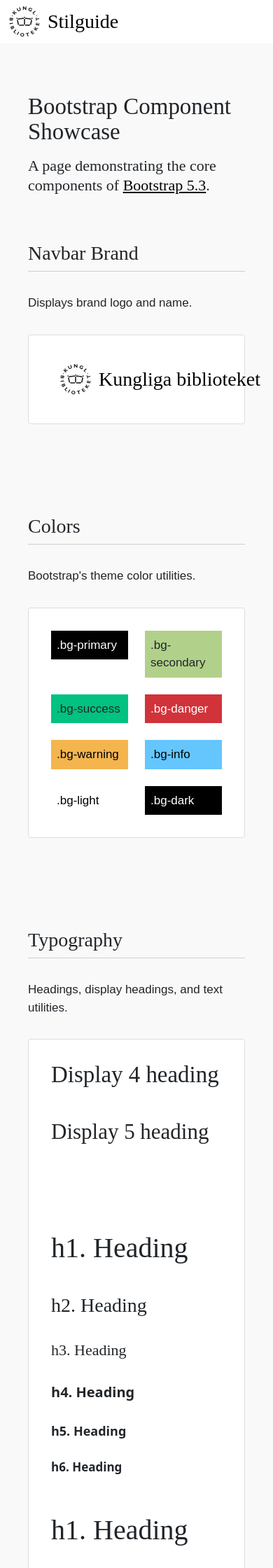
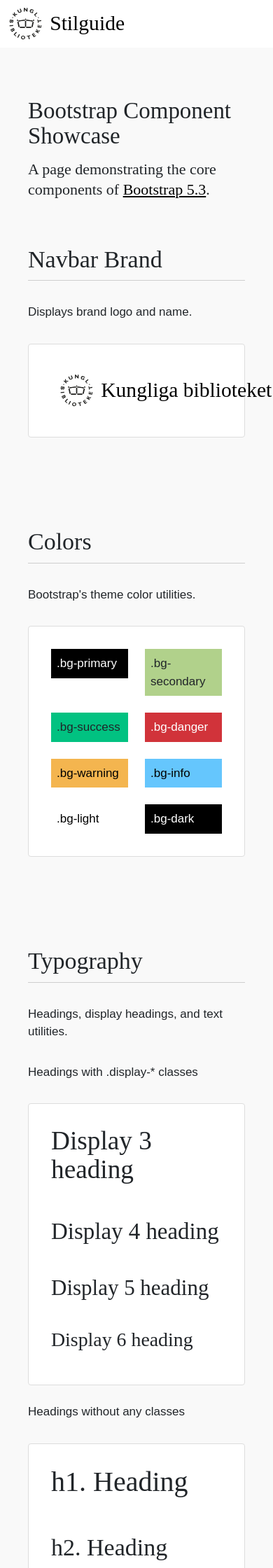
Before and after one commit to Kungbib/styleguide, an MkDocs documentation site: the page built from docs/bootstrap.md, in a window 390 px wide. Shown: the top 2240 px of the page at 70% size. Built offline with MkDocs 1.6.1, drawn with Linux system fonts in a browser that asks for light colours; nearby versions of some CDN libraries; some web fonts are replaced; library files that are not in the unit come from our copies; some of the changed text lies outside the part shown.

Commit message:
Feature/2.1.0 (#6)
* bump version, update bootstrap-styles

* remove bootstrap-icons import, minor css tweaks

* minor content updates

* css map

```diff
--- a/docs/bootstrap.md
+++ b/docs/bootstrap.md
@@ -75,17 +75,26 @@
           <section id="typography" class="component-section">
             <h2 class="component-title">Typography</h2>
             <p class="component-desc">Headings, display headings, and text utilities.</p>
+            <p class="component-desc">Headings with .display-* classes</p>
             <div class="demo-box">
+              <h1 class="display-3">Display 3 heading</h1>
               <h1 class="display-4">Display 4 heading</h1>
               <h1 class="display-5">Display 5 heading</h1>
-              <br><br>
+              <h1 class="display-6">Display 6 heading</h1>
+            </div>
+            <br>
+            <p class="component-desc">Headings without any classes</p>
+            <div class="demo-box">
               <h1>h1. Heading</h1>
               <h2>h2. Heading</h2>
               <h3>h3. Heading</h3>
               <h4>h4. Heading</h4>
               <h5>h5. Heading</h5>
               <h6>h6. Heading</h6>
-              <br><br>
+            </div>
+            <br>
+            <p class="component-desc">Text with .h* classes</p>
+            <div class="demo-box">
               <div class="d-flex flex-column">
                 <span class="h1">h1. Heading</span>
                 <span class="h2">h2. Heading</span>
@@ -94,7 +103,17 @@
                 <span class="h5">h5. Heading</span>
                 <span class="h6">h6. Heading</span>
               </div>
+            </div>
+            <br>
+            <p class="component-desc">Paragraph text, modified with text-sm and text-xs classes</p>
+            <div class="demo-box">
               <p>A regular paragraph with <strong>bold</strong>, <em>italic</em>, and <a href="#">a link</a>.</p>
+              <p class="text-sm">A regular paragraph with text size .text-sm <strong>bold</strong>, <em>italic</em>, and <a href="#">a link</a>.</p>
+              <p class="text-xs">A regular paragraph with text size .text-xs <strong>bold</strong>, <em>italic</em>, and <a href="#">a link</a>.</p>
+            </div>
+            <br>
+            <p class="component-desc">Blockquote</p>
+            <div class="demo-box">
               <blockquote class="blockquote">
                 <p>A well-known quote, contained in a blockquote element.</p>
                 <footer class="blockquote-footer">Someone famous</footer>
@@ -505,10 +524,43 @@
                 <input type="text" class="form-control" placeholder="Username">
               </div>
               <div class="input-group">
-                <button class="btn btn-outline-secondary" type="button">Button</button>
+                <button class="btn btn-secondary" type="button">Button</button>
                 <input type="text" class="form-control" placeholder="Recipient's username">
                 <span class="input-group-text">.00</span>
               </div>
+            </div>
+          </section>
+          <!-- Form control sizing -->
+          <section id="form-sizing" class="component-section">
+            <h2 class="component-title">Form control sizing</h2>
+            <p class="component-desc">
+              Use `*-sm` and `*-lg` modifiers to adjust input and button sizes.
+            </p>
+            <div class="demo-box">
+              <form class="row g-3">
+                <div class="col-auto">
+                  <input type="input" class="form-control form-control-sm" />
+                </div>
+                <div class="col-auto">
+                  <button type="submit" class="btn btn-sm btn-primary mb-3">Search</button>
+                </div>
+              </form>
+              <form class="row g-3">
+                <div class="col-auto">
+                  <input type="input" class="form-control" />
+                </div>
+                <div class="col-auto">
+                  <button type="submit" class="btn btn-primary mb-3">Search</button>
+                </div>
+              </form>
+              <form class="row g-3">
+                <div class="col-auto">
+                  <input type="input" class="form-control form-control-lg" />
+                </div>
+                <div class="col-auto">
+                  <button type="submit" class="btn btn-lg btn-primary mb-3">Search</button>
+                </div>
+              </form>
             </div>
           </section>
           <!-- List Group -->
@@ -546,7 +598,7 @@
                       This is the body of the modal, containing some placeholder text.
                     </div>
                     <div class="modal-footer">
-                      <button type="button" class="btn btn-secondary" data-bs-dismiss="modal">Close</button>
+                      <button type="button" class="btn btn-outline-primary" data-bs-dismiss="modal">Close</button>
                       <button type="button" class="btn btn-primary">Save changes</button>
                     </div>
                   </div>
--- a/package.json
+++ b/package.json
@@ -1,6 +1,6 @@
 {
   "name": "kungbib-styleguide",
-  "version": "2.0.0",
+  "version": "2.1.0",
   "description": "Guidelines for quickly setting up UI in apps and services at the National Library of Sweden.",
   "main": "index.js",
   "repository": "git@github.com:Kungbib/styleguide.git",
@@ -24,7 +24,7 @@
     "deploy": "npm run build && ./deploy.sh"
   },
   "dependencies": {
-    "@kungbib/bootstrap-styles": "3.0.0-rc.1",
+    "@kungbib/bootstrap-styles": "3.0.1",
     "bootstrap": "5.3.8"
   },
   "devDependencies": {
--- a/theme/base.html
+++ b/theme/base.html
@@ -89,18 +89,18 @@
                 <img class="w-75 d-md-inline d-lg-none d-none" src="/vendor/assets/kb_logo_text_white.svg">
                 <img class="w-50 d-md-none d-inline" alt="Kungliga bibliotekets logotyp" src="/vendor/assets/kb_logo_text_white.svg">
               </div>
-              <div class="col-md-4 d-flex flex-column">
-                <h4 class="h3">Stilguide</h4>
+              <div class="col-md-4 d-flex flex-column mt-4">
+                <h4 class="h5 font-serif">Stilguide</h4>
                 <ul class="bd-footer-links ps-0 mb-3 text-light">
-                  <li class="d-block"><a class="text-light" href="https://www.kb.se/om-oss/tillganglighet-pa-kbs-webbplatser-och-digitala-tjanster.html">Tillgänglighetsredogörelse</a></li>
-                  <li class="d-block"><a class="text-light" href="https://github.com/Kungbib/styleguide">Stilguiden på GitHub</a></li>
-                  <li class="d-block"><a class="text-light" href="https://github.com/Kungbib/styles">Stilpaketet på GitHub</a></li>
+                  <li class="d-block"><a class="text-light text-sm" href="https://www.kb.se/om-oss/tillganglighet-pa-kbs-webbplatser-och-digitala-tjanster.html">Tillgänglighetsredogörelse</a></li>
+                  <li class="d-block"><a class="text-light text-sm" href="https://github.com/Kungbib/styleguide">Stilguiden på GitHub</a></li>
+                  <li class="d-block"><a class="text-light text-sm" href="https://github.com/Kungbib/styles">Stilpaketet på GitHub</a></li>
                 </ul>
               </div>
-              <div class="col-md-4 d-flex flex-column">
-                <h4 class="h3">Om KB</h4>
+              <div class="col-md-4 d-flex flex-column mt-4">
+                <h4 class="h5 font-serif">Om KB</h4>
                 <ul class="bd-footer-links ps-0 mb-3 text-light">
-                  <li class="d-block"><a class="text-light" href="https://www.kb.se">Mer om KB</a></li>
+                  <li class="d-block"><a class="text-light text-sm" href="https://www.kb.se">Mer om KB</a></li>
                 </ul>
               </div>
             </div>
--- a/theme/styles/_layout.scss
+++ b/theme/styles/_layout.scss
@@ -1,6 +1,6 @@
 
 body {
-    --navbar-brand-size: 1.75rem;
+    --navbar-brand-size: 1.85rem;
     position: relative;
 }
 
--- a/theme/styles/main.scss
+++ b/theme/styles/main.scss
@@ -5,13 +5,15 @@
 // !!! The order of these imports are important. !!!
 // Own variables for this site
 @import 'variables';
+
 // bootstrap-styles variables
 @import '../../node_modules/@kungbib/bootstrap-styles/lib/scss/variables';
+
 // Bootstrap import
 @import '../../node_modules/bootstrap/scss/bootstrap';
+
 // bootstrap-styles styles
 @import '../../node_modules/@kungbib/bootstrap-styles/lib/scss/styles';
-@import url("https://cdn.kb.se/bootstrap-icons@1.13.1/bootstrap-icons.min.css");
 
 // Project specific styles following
 // Any bootstrap variables should be imported before importing bootstrap package
```
Also changed, not shown: theme/css/main.css, 3 other files.
